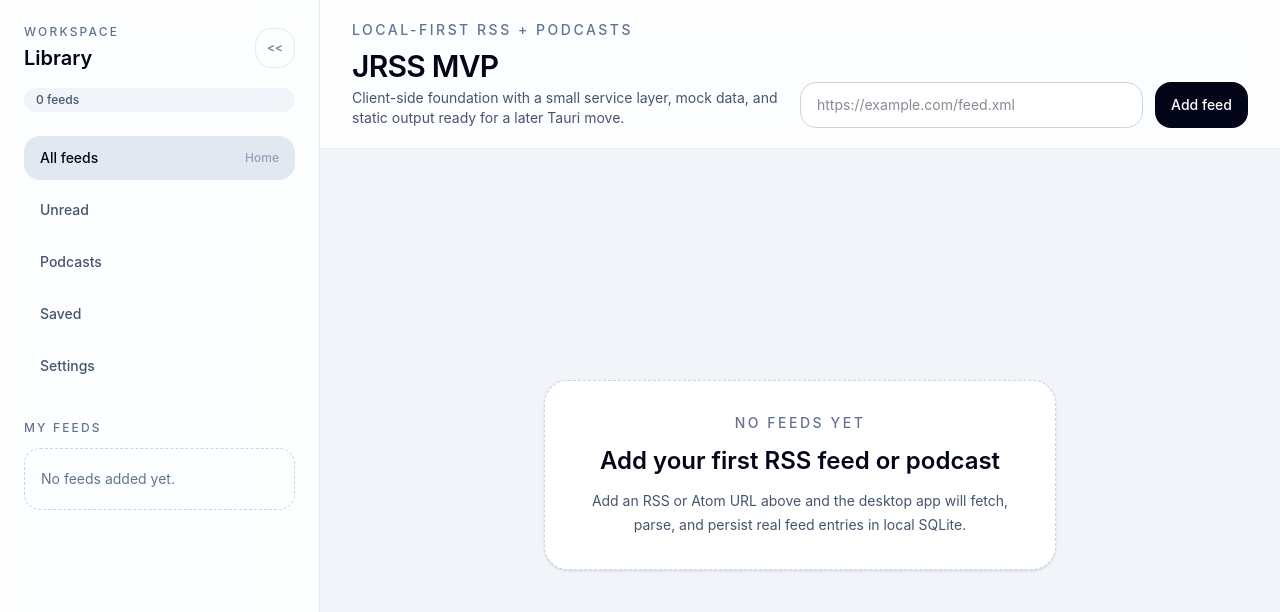
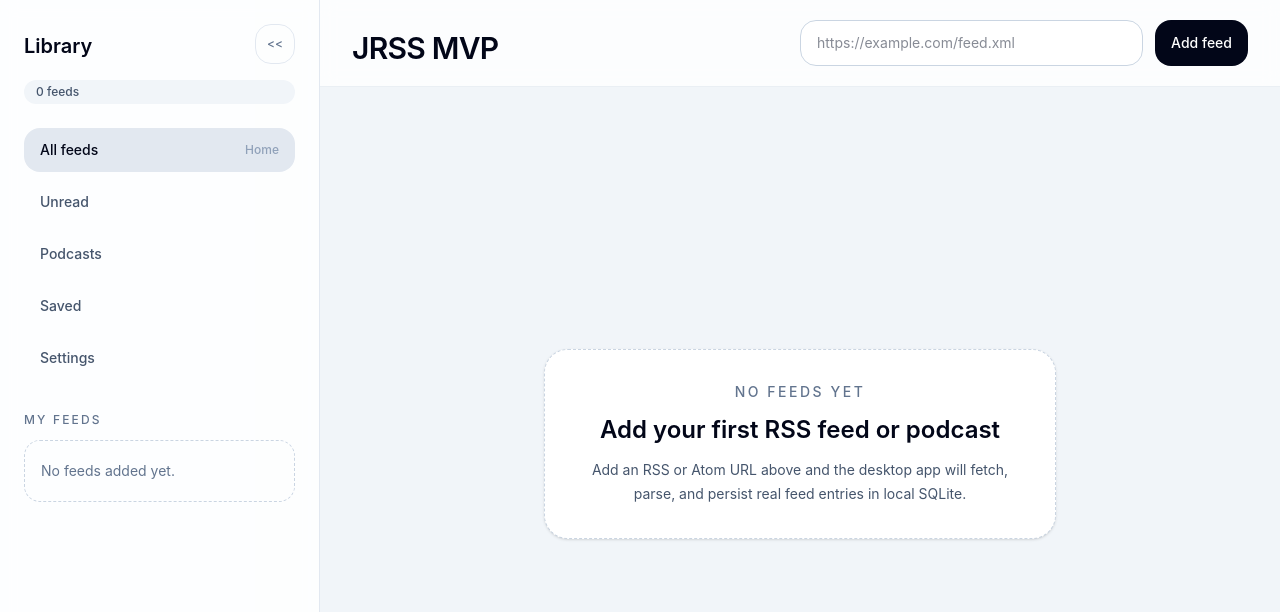
Before and after one commit to jascha030/JRSS, a SvelteKit app: page / in a window 1280 px wide. Shown: the top 612 px of the page. Built offline with nearby package versions, Linux system fonts and the light colour scheme.

Commit message:
🔥 Remove some UI annoyances.

```diff
--- a/src/lib/components/Sidebar.svelte
+++ b/src/lib/components/Sidebar.svelte
@@ -47,11 +47,6 @@
 					JR
 				</div>
 			{:else}
-				<p
-					class="text-xs font-medium tracking-[0.18em] text-slate-500 uppercase dark:text-slate-400"
-				>
-					Workspace
-				</p>
 				<h2 class="mt-1 text-xl font-semibold text-slate-950 dark:text-white">Library</h2>
 			{/if}
 		</div>
--- a/src/routes/+page.svelte
+++ b/src/routes/+page.svelte
@@ -151,19 +151,10 @@
 			>
 				<div class="flex flex-col gap-4 xl:flex-row xl:items-end xl:justify-between">
 					<div class="space-y-2">
-						<p
-							class="text-sm font-medium tracking-[0.18em] text-slate-500 uppercase dark:text-slate-400"
-						>
-							Local-first RSS + podcasts
-						</p>
 						<div>
 							<h1 class="text-3xl font-semibold tracking-tight text-slate-950 dark:text-white">
 								JRSS MVP
 							</h1>
-							<p class="mt-1 max-w-2xl text-sm text-slate-600 dark:text-slate-300">
-								Client-side foundation with a small service layer, mock data, and static output
-								ready for a later Tauri move.
-							</p>
 						</div>
 					</div>
 
```
